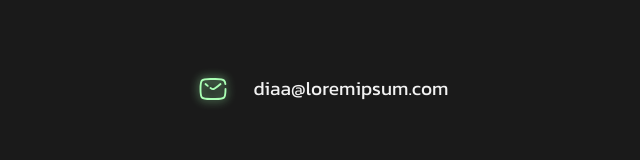
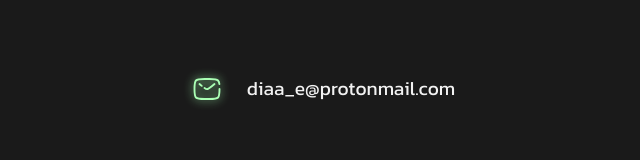
Before and after one commit to Diaa-E/portfolio, a React (Vite) app: page /web in a window 1280 px wide. Shown: the part 4333-4493 px from the top of the page, without its empty margins (314-954 px from the left). Built offline with nearby package versions, Linux system fonts and the light colour scheme.

Commit message:
Add real email address

```diff
--- a/src/components/Contact.jsx
+++ b/src/components/Contact.jsx
@@ -43,7 +43,7 @@ export default function Contact()
                         style={{backgroundImage: `url(${emailIcon})`}}
                         className={styles["contact-icon"]}
                     ></div>
-                    <span>diaa@loremipsum.com</span>
+                    <span>diaa_e@protonmail.com</span>
                 </li>
             </ul>
         </>
```
